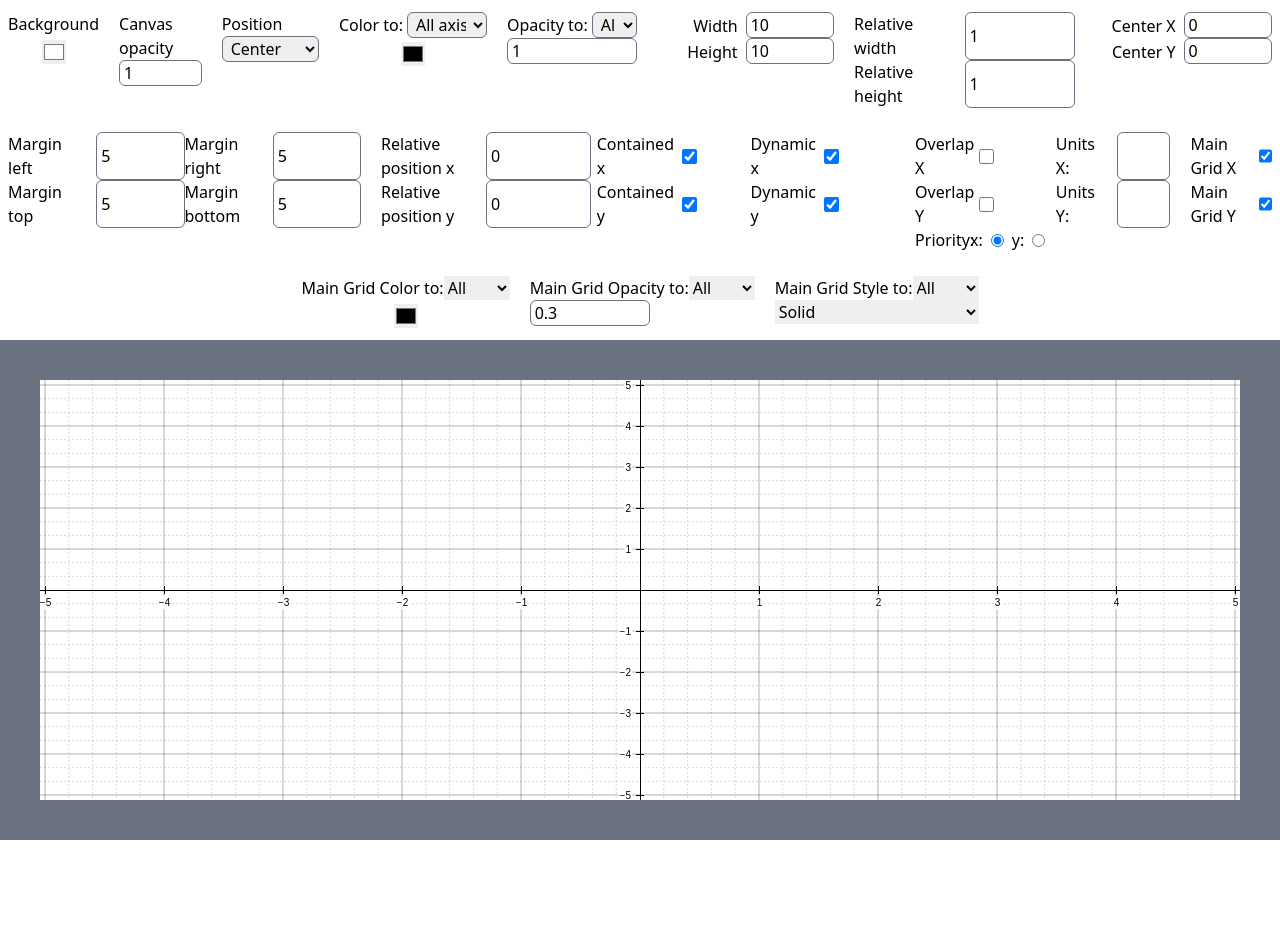
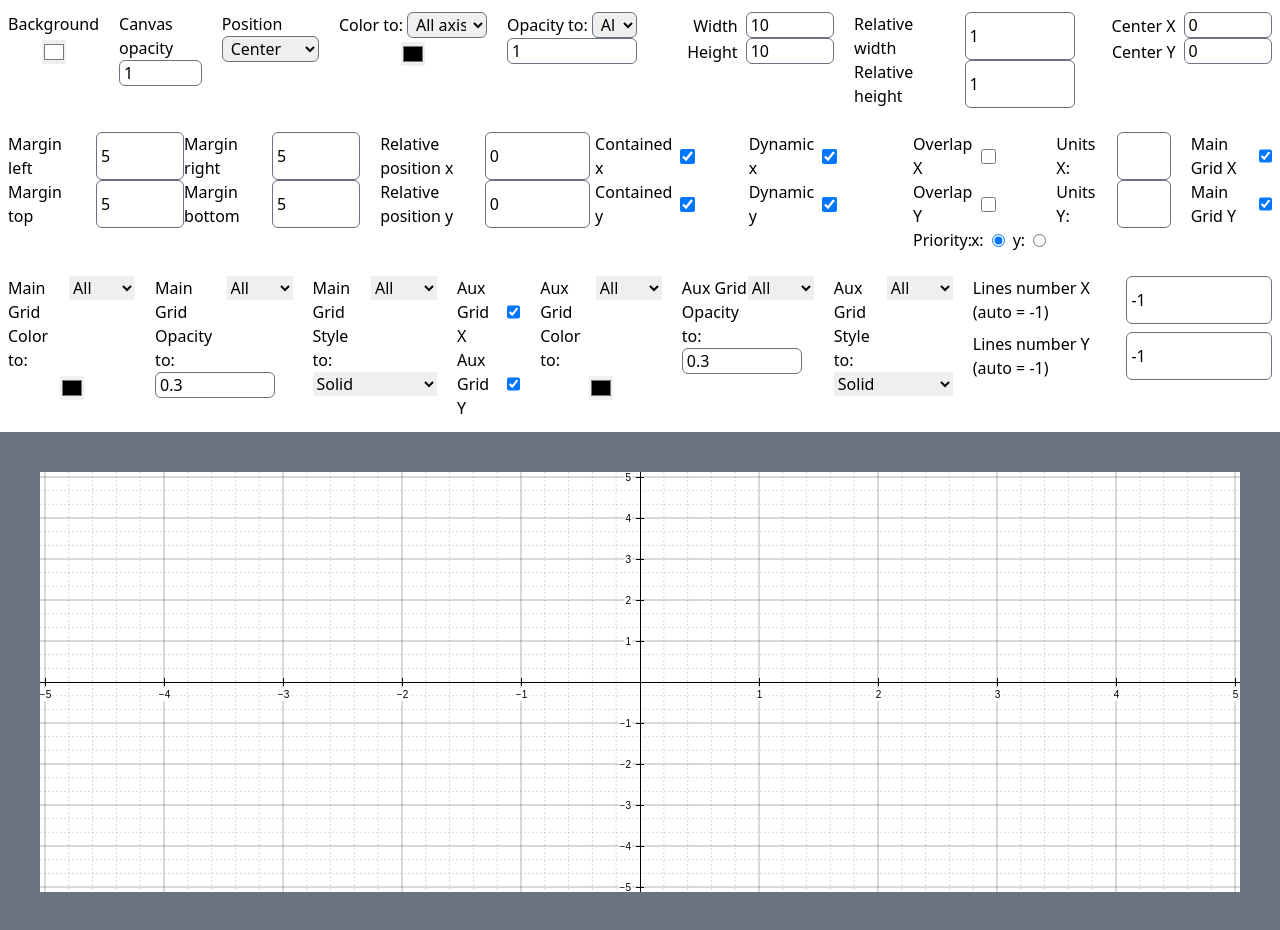
Before and after one commit to JhoselinRam/Project_Chyntia, a Next.js app: page / in a window 1280 px wide. Before the commit the page ends 840 px from the top, so only its background shows below. Built offline with nearby package versions, Linux system fonts and the light colour scheme.

Commit message:
Station 28/12/22 1

```diff
--- a/src/pages/index.tsx
+++ b/src/pages/index.tsx
@@ -8,6 +8,9 @@ export default function Home() {
   const mainGridColorTarget = useRef("0");
   const mainGridOpacityTarget = useRef("0");
   const mainGridStyleTarget = useRef("0");
+  const auxGridColorTarget = useRef("0");
+  const auxGridOpacityTarget = useRef("0");
+  const auxGridStyleTarget = useRef("0");
 
   function changeColor(e:ChangeEvent){
     const color = (e.target as HTMLInputElement).value as string;
@@ -285,7 +288,94 @@ export default function Home() {
     Graph.mainGridEnabled({yEnabled:!enabled})
   }
 
+  function changeAuxGridColorTarget(e:ChangeEvent){
+    const value = (e.target as HTMLSelectElement).value;
+    auxGridColorTarget.current = value;
+  }
 
+  function changeAuxGridColor(e:ChangeEvent){
+    const value = (e.target as HTMLInputElement).value;
+
+    switch(auxGridColorTarget.current){
+      case "0":
+        Graph.auxGridColor({color:value});
+        break;
+
+      case "1":
+        Graph.auxGridColor({xColor:value});
+        break;
+
+      case "2":
+        Graph.auxGridColor({yColor:value});
+        break;
+    }
+  }
+
+  function changeAuxGridOpacityTarget(e:ChangeEvent){
+    const value = (e.target as HTMLSelectElement).value;
+    auxGridOpacityTarget.current = value;
+  }
+
+  function changeAuxGridOpacity(e:ChangeEvent){
+    const value = parseFloat((e.target as HTMLInputElement).value);
+
+    switch(auxGridOpacityTarget.current){
+      case "0":
+        Graph.auxGridOpacity({opacity:value});
+        break;
+
+      case "1":
+        Graph.auxGridOpacity({xOpacity:value});
+        break;
+
+      case "2":
+        Graph.auxGridOpacity({yOpacity:value});
+        break;
+    }
+  }
+
+  function changeAuxGridStyleTarget(e:ChangeEvent){
+    const value = (e.target as HTMLSelectElement).value;
+    auxGridStyleTarget.current = value;
+  }
+
+  function changeAuxGridStyle(e:ChangeEvent){
+    const value = (e.target as HTMLInputElement).value as Graph2D_LineStyle;
+
+    switch(auxGridStyleTarget.current){
+      case "0":
+        Graph.auxGridStyle({style:value});
+        break;
+
+      case "1":
+        Graph.auxGridStyle({xStyle:value});
+        break;
+
+      case "2":
+        Graph.auxGridStyle({yStyle:value});
+        break;
+    }
+  }
+
+  function changeAuxGridEnabledX(){
+    const enabled = Graph.getAuxGridEnabled().xEnabled;
+    Graph.auxGridEnabled({xEnabled:!enabled})
+  }
+
+  function changeAuxGridEnabledY(){
+    const enabled = Graph.getAuxGridEnabled().yEnabled;
+    Graph.auxGridEnabled({yEnabled:!enabled})
+  }
+
+  function changeLineNumberX(e:ChangeEvent){
+    const value = parseFloat((e.target as HTMLInputElement).value);
+    Graph.auxGridSpacing({x:value===-1?"auto":value});
+  }
+
+  function changeLineNumberY(e:ChangeEvent){
+    const value = parseFloat((e.target as HTMLInputElement).value);
+    Graph.auxGridSpacing({y:value===-1?"auto":value});
+  }
 
 
 
@@ -304,8 +394,7 @@ export default function Home() {
 
   function setGraphObject(element : SVGSVGElement){
     if(element == null) return;
-    Graph = Graph2D(element);
-
+    Graph = Graph2D(element).enablePointerMove();
   }
 
   return (
@@ -416,7 +505,7 @@ export default function Home() {
           <p className="place-self-end mr-2">Dynamic y</p>
           <input type="checkbox" defaultChecked onChange={changeDynamicY} className="w-[15px] h-[15px] self-center  "/>
         </div>
-        <div className="grid grid-cols-2 gap-x-2">
+        <div className="grid grid-cols-2 gap-x-3">
           <p>Overlap X</p>
           <input type="checkbox" className="w-[15px] h-[15px] self-center" onChange={changeOverlapX}/>
           <p>Overlap Y</p>
@@ -448,7 +537,7 @@ export default function Home() {
       </div>
 
       <div className="flex items-start justify-center gap-5 my-3">
-      <div className="flex flex-col grap-2">
+        <div className="flex flex-col grap-2">
           <div className="flex flex-row items-start justify-center">
             <p>Main Grid Color to:</p>
             <select defaultValue="0" onChange={changeMainGridColorTarget}>
@@ -487,6 +576,61 @@ export default function Home() {
             <option value="dash-2dot">Dash-2Dot</option>
           </select>
         </div>
+        <div className="flex flex-col">
+          <div className="flex flex-row gap-3">
+            <p>Aux Grid X</p>
+            <input type="checkbox" defaultChecked onChange={changeAuxGridEnabledX}/>
+          </div>
+          <div className="flex flex-row gap-3">
+            <p>Aux Grid Y</p>
+            <input type="checkbox" defaultChecked onChange={changeAuxGridEnabledY}/>
+          </div>
+        </div>
+        <div className="flex flex-col grap-2">
+          <div className="flex flex-row items-start justify-center">
+            <p>Aux Grid Color to:</p>
+            <select defaultValue="0" onChange={changeAuxGridColorTarget}>
+              <option value="0">All</option>
+              <option value="1">Grid X</option>
+              <option value="2">Grid Y</option>
+            </select>
+          </div>
+          <input type="color" defaultValue="#000000" className="w-6 h-6 self-center mt-1" onChange={changeAuxGridColor}/>
+        </div>
+        <div className="flex flex-col grap-2">
+          <div className="flex flex-row items-start justify-center">
+            <p>Aux Grid Opacity to:</p>
+            <select defaultValue="0" onChange={changeAuxGridOpacityTarget}>
+              <option value="0">All</option>
+              <option value="1">Grid X</option>
+              <option value="2">Grid Y</option>
+            </select>
+          </div>
+          <input type="number" defaultValue={0.3} step={0.02} min={0} max={1} className="border border-gray-500 rounded-md w-full px-1 max-w-[120px]" onChange={changeAuxGridOpacity}/>
+        </div>
+        <div className="flex flex-col grap-3">
+          <div className="flex flex-row items-start justify-center">
+            <p>Aux Grid Style to:</p>
+            <select defaultValue="0" onChange={changeAuxGridStyleTarget}>
+              <option value="0">All</option>
+              <option value="1">Grid X</option>
+              <option value="2">Grid Y</option>
+            </select>
+          </div>
+          <select defaultValue="solid" onChange={changeAuxGridStyle}>
+            <option value="solid">Solid</option>
+            <option value="dashed">Dashed</option>
+            <option value="doted">Doted</option>
+            <option value="dash-dot">Dash-Dot</option>
+            <option value="dash-2dot">Dash-2Dot</option>
+          </select>
+        </div>
+        <div className="grid grid-cols-2 gap-2">
+          <p>Lines number X (auto = -1)</p>
+          <input type="number" min={-1} step={1} defaultValue={-1} className="border border-gray-500 rounded-md w-full px-1" onChange={changeLineNumberX}/>
+          <p>Lines number Y (auto = -1)</p>
+          <input type="number" min={-1} step={1} defaultValue={-1} className="border border-gray-500 rounded-md w-full px-1" onChange={changeLineNumberY}/>
+        </div>
       </div>
 
     </div>
--- a/src/resourses/Graph2D/Graph2D.ts
+++ b/src/resourses/Graph2D/Graph2D.ts
@@ -138,6 +138,7 @@ function Graph2D(svg : SVGSVGElement) : Graph2D_Type{
     graphHandler.getMargin = config.getMargin;
     graphHandler.relativePosition = config.relativePosition;
     graphHandler.getRelativePosition = config.getRelativePosition;
+    graphHandler.enablePointerMove = config.enablePointerMove;
     graphHandler.mainGridEnabled = mainGrid.mainGridEnabled;
     graphHandler.getMainGridEnabled = mainGrid.getMainGridEnabled;
     graphHandler.mainGridColor = mainGrid.mainGridColor;
@@ -154,6 +155,8 @@ function Graph2D(svg : SVGSVGElement) : Graph2D_Type{
     graphHandler.getAuxGridOpacity = auxGrid.getAuxGridOpacity;
     graphHandler.auxGridStyle = auxGrid.auxGridStyle;
     graphHandler.getAuxGridStyle = auxGrid.getAuxGridStyle;
+    graphHandler.auxGridSpacing = auxGrid.auxGridSpacing;
+    graphHandler.getAuxGridSpacing = auxGrid.getAuxGridSpacing;
 
 
     //Setup configuration
@@ -282,7 +285,10 @@ export type Graph2D_Type = {
     auxGridOpacity : (arg0:Grid_Opacity)=>Graph2D_Type,
     getAuxGridOpacity : ()=>Grid_Opacity,
     auxGridStyle : (arg0:Grid_Style)=>Graph2D_Type,
-    getAuxGridStyle : ()=>Grid_Style
+    getAuxGridStyle : ()=>Grid_Style,
+    auxGridSpacing : (arg0:Grid_Spacing)=>Graph2D_Type,
+    getAuxGridSpacing : ()=>Grid_Spacing,
+    enablePointerMove : (arg0?:boolean)=>Graph2D_Type
 }
 
 export type Graph2D_AxisType = "rectangular" | "polar" | "x-log" | "y-log" | "log-log";
@@ -377,3 +383,8 @@ export type Grid_Style = {
     xStyle ?: Graph2D_LineStyle,
     yStyle ?: Graph2D_LineStyle
 }
+
+export type Grid_Spacing = {
+    x ?: "auto" | number,
+    y ?: "auto" | number
+}
--- a/src/resourses/Graph2D/tools/Grid/Aux_Grid.ts
+++ b/src/resourses/Graph2D/tools/Grid/Aux_Grid.ts
@@ -1,6 +1,6 @@
-import { interval, select } from "d3";
-import { Graph2D_Type, Grid_Color, Grid_Enabled, Grid_Opacity, Grid_Style } from "../../Graph2D";
-import { Aux_Grid, Aux_Lines_Props, Grid_Method_Generator, Spacing_Info_Props, Spacing_Info_Type } from "../../Graph2D_Types/types";
+import { select } from "d3";
+import { Graph2D_Type, Grid_Color, Grid_Enabled, Grid_Opacity, Grid_Spacing, Grid_Style } from "../../Graph2D";
+import { Aux_Grid, Aux_Lines_Props, Grid_Method_Generator, Grid_Type, Spacing_Info_Props, Spacing_Info_Type } from "../../Graph2D_Types/types";
 
 function Aux_Grid({state, graphHandler, getMinMaxCoords} : Grid_Method_Generator) : Aux_Grid{
     const minSeparation = 20;   //Min separation between lines in pixels
@@ -290,7 +290,31 @@ function getAuxGridStyle():Grid_Style{
 }
 
 //---------------------------------------------------------
+//-------------------- Aux Spacing ------------------------
 
+    function auxGridSpacing({x, y} : Grid_Spacing) : Graph2D_Type{
+        if(state.grid.aux.compute==null) return graphHandler;
+        if(x==null && y==null) return graphHandler;
+        if(x===state.grid.aux.xSpacing && y===state.grid.aux.ySpacing) return graphHandler;
+
+        if(x!=null) state.grid.aux.xSpacing = x;
+        if(y!=null) state.grid.aux.ySpacing = y;
+
+        state.grid.aux.compute();
+
+
+        return graphHandler;
+    }
+
+    function getAuxGridSpacing() : Grid_Spacing{
+        return {
+            x : state.grid.aux.xSpacing,
+            y : state.grid.aux.ySpacing
+        }
+    }
+
+
+//---------------------------------------------------------
 
 
     return {
@@ -302,7 +326,9 @@ function getAuxGridStyle():Grid_Style{
         auxGridOpacity,
         getAuxGridOpacity,
         auxGridStyle,
-        getAuxGridStyle
+        getAuxGridStyle,
+        auxGridSpacing,
+        getAuxGridSpacing
     };
 }
 
```
Also changed, not shown: src/resourses/Graph2D/Graph2D_Types/types.ts (+6 -3 lines), src/resourses/Graph2D/tools/Config.ts (+51 -1 lines).
